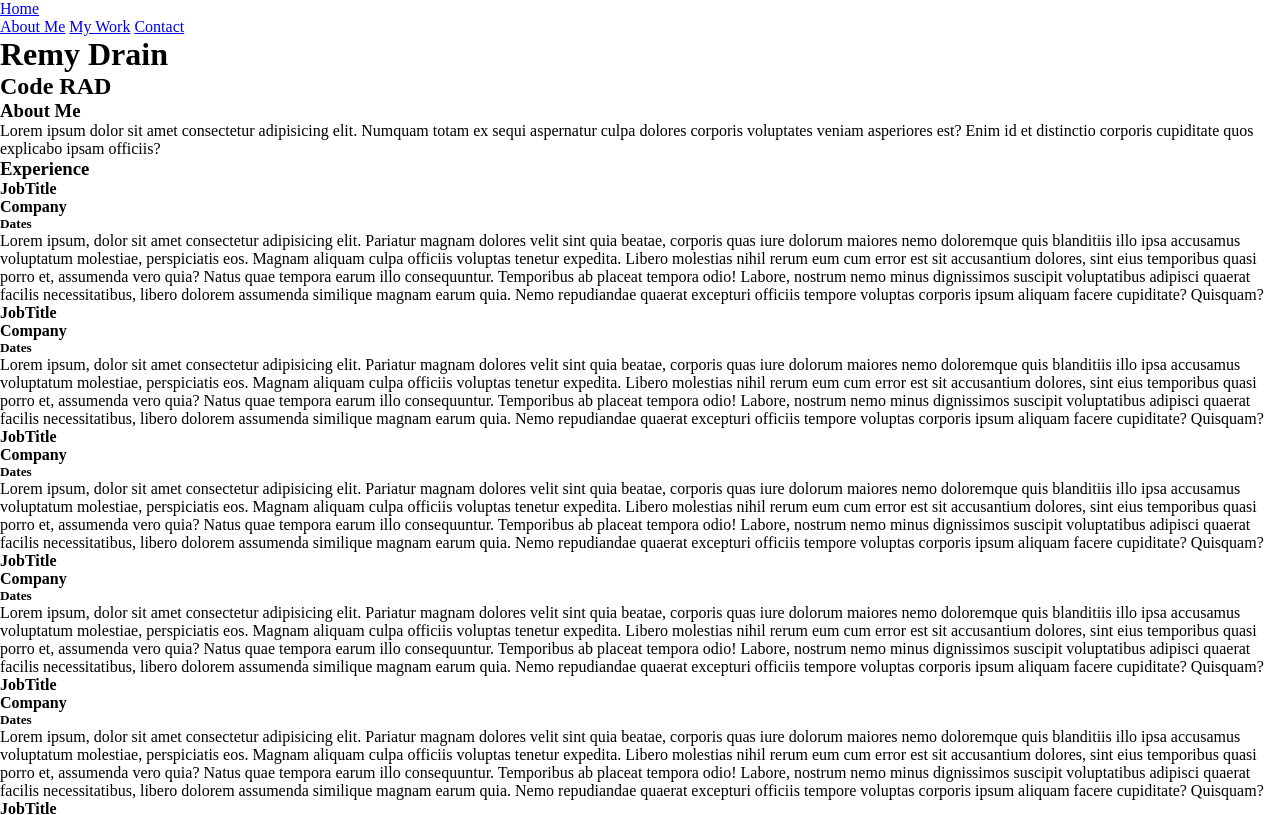
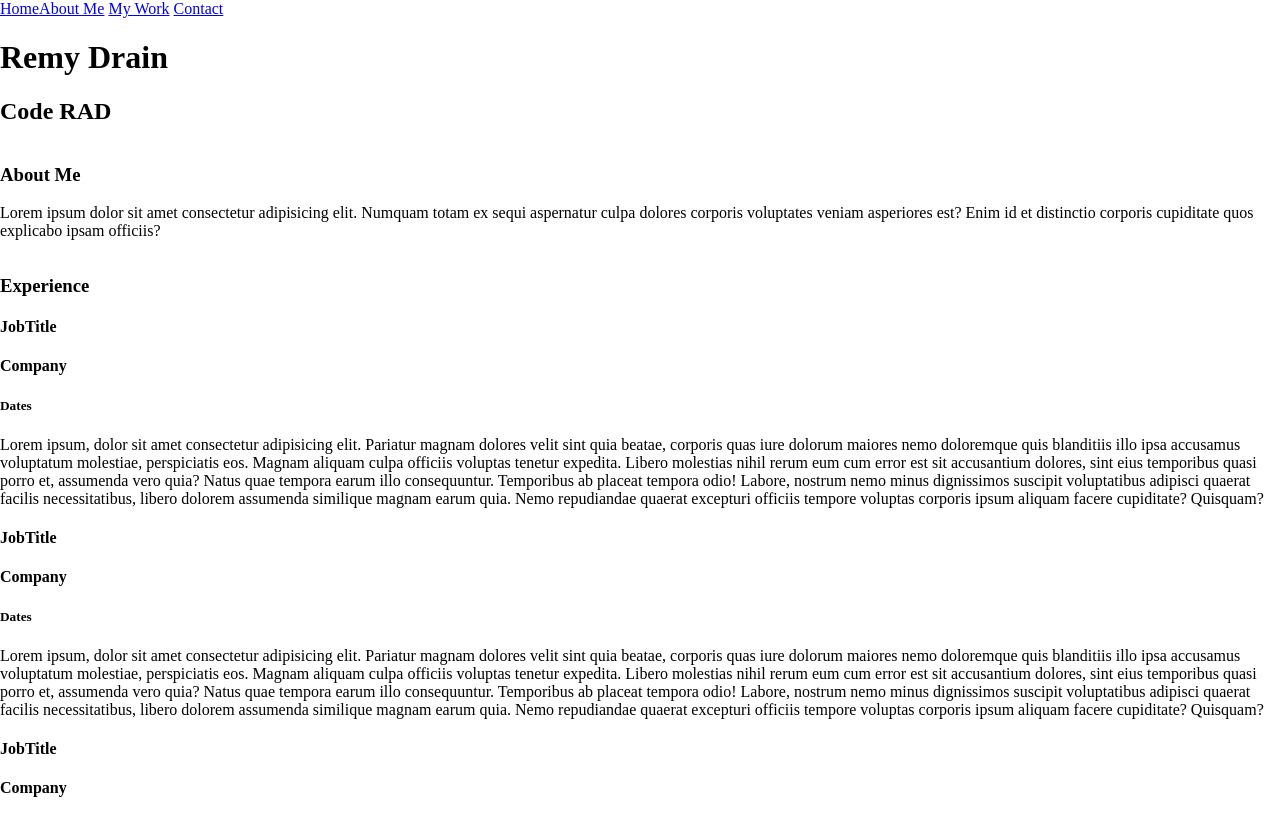
Before and after one commit to CommunityRADvocate/iwd, a plain HTML site: page index.html in a window 1280 px wide. Shown: the top 815 px of the page. Drawn offline with Linux system fonts and the light colour scheme.

Commit message:
Add to style and index

```diff
--- a/style.css
+++ b/style.css
@@ -1,31 +1,10 @@
-* {
+body {
     margin: 0;
     padding: 0;
-    border: 0;
-    vertical-align: baseline;
-    box-sizing: border-box;
-}
-
-body {
-
+    display: flex;
+    flex-direction: column;
 }
 
 nav {
-
+    display: flex;
 }
-
-#header {
-
-}
-
-#about {
-
-}
-
-#work {
-
-}
-
-#contact {
-
-}
```
